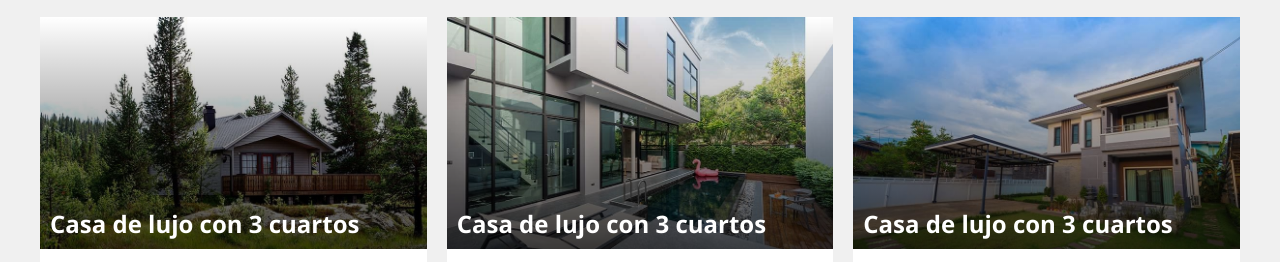
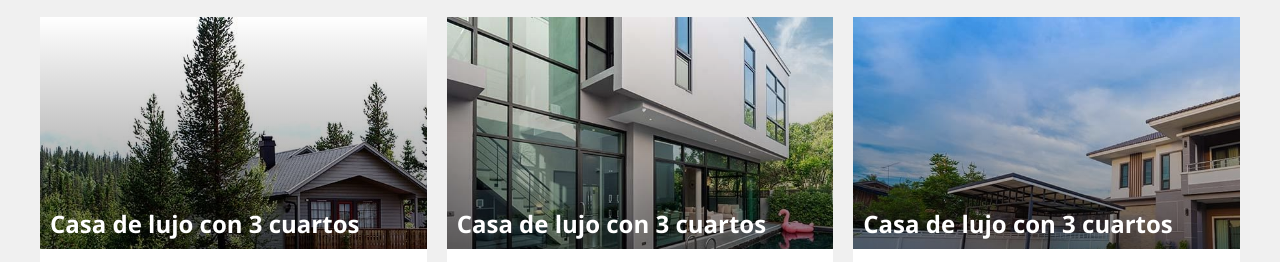
Before and after one commit to DomenicoPH/HTML-CSS-SASS-GULP---w-Real-State-w-, a website: page index.html in a window 1280 px wide. Shown: the part 621-883 px from the top of the page. Drawn offline with nearby package versions, Linux system fonts and the light colour scheme.

Commit message:
finalizado

```diff
--- a/js/app.js
+++ b/js/app.js
@@ -6,7 +6,7 @@ console.log(imagenes);
 window.addEventListener('scroll', () => {
     //console.log(this.scrollY);
 
-    const scroll = this.scrollY / 20;
+    const scroll = this.scrollY / -20;
 
     imagenes.forEach( (imagen) => {
         imagen.style.backgroundPositionY = `${scroll}px`;
--- a/src/scss/ui/contenido/_propiedades.scss
+++ b/src/scss/ui/contenido/_propiedades.scss
@@ -25,7 +25,7 @@
 
     &__imagen{
         aspect-ratio: 10 / 6;
-        background-size: cover;
+        background-size: auto 150%;
         position: relative;
     }
 
```
Also changed, not shown: build/css/app.css, 1 other file.
